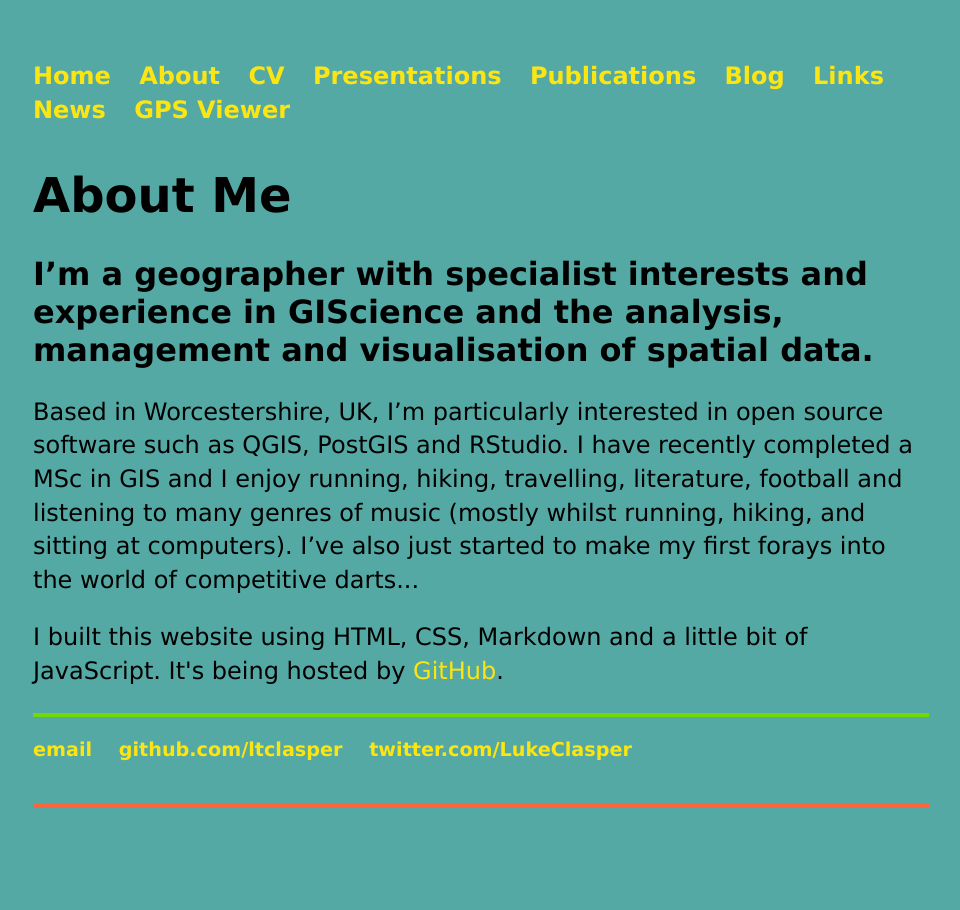
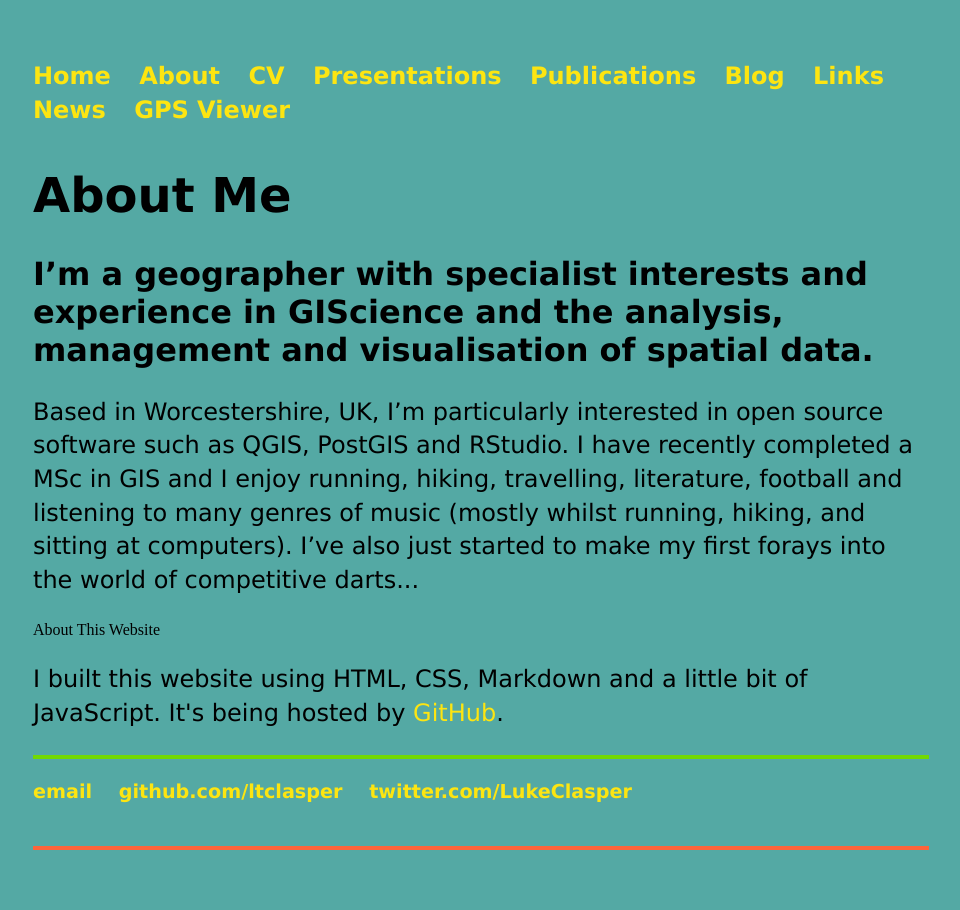
Before and after one commit to ltclasper/ltclasper.github.io, a Jekyll site: the page built from about/index.html, in a window 1280 px wide. Shown: the whole page, without its empty margins (159-1119 px from the left). Built offline with Jekyll 4.4.1, drawn with Linux system fonts in a browser that asks for light colours.

Commit message:
Update index.html

```diff
--- a/about/index.html
+++ b/about/index.html
@@ -8,6 +8,7 @@ title: About Me
 
 	<h2>I’m a geographer with specialist interests and experience in GIScience and the analysis, management and visualisation of spatial data.</h2>
 	<p>Based in Worcestershire, UK, I’m particularly interested in open source software such as QGIS, PostGIS and RStudio. I have recently completed a MSc in GIS and I enjoy running, hiking, travelling, literature, football and listening to many genres of music (mostly whilst running, hiking, and sitting at computers). I’ve also just started to make my first forays into the world of competitive darts...</p>
+	<h>About This Website</h2>
 	<p>I built this website using HTML, CSS, Markdown and a little bit of JavaScript. It's being hosted by <a href="https://github.com/">GitHub</a>.</p>
 
 </div><!-- /.blurb -->
```
